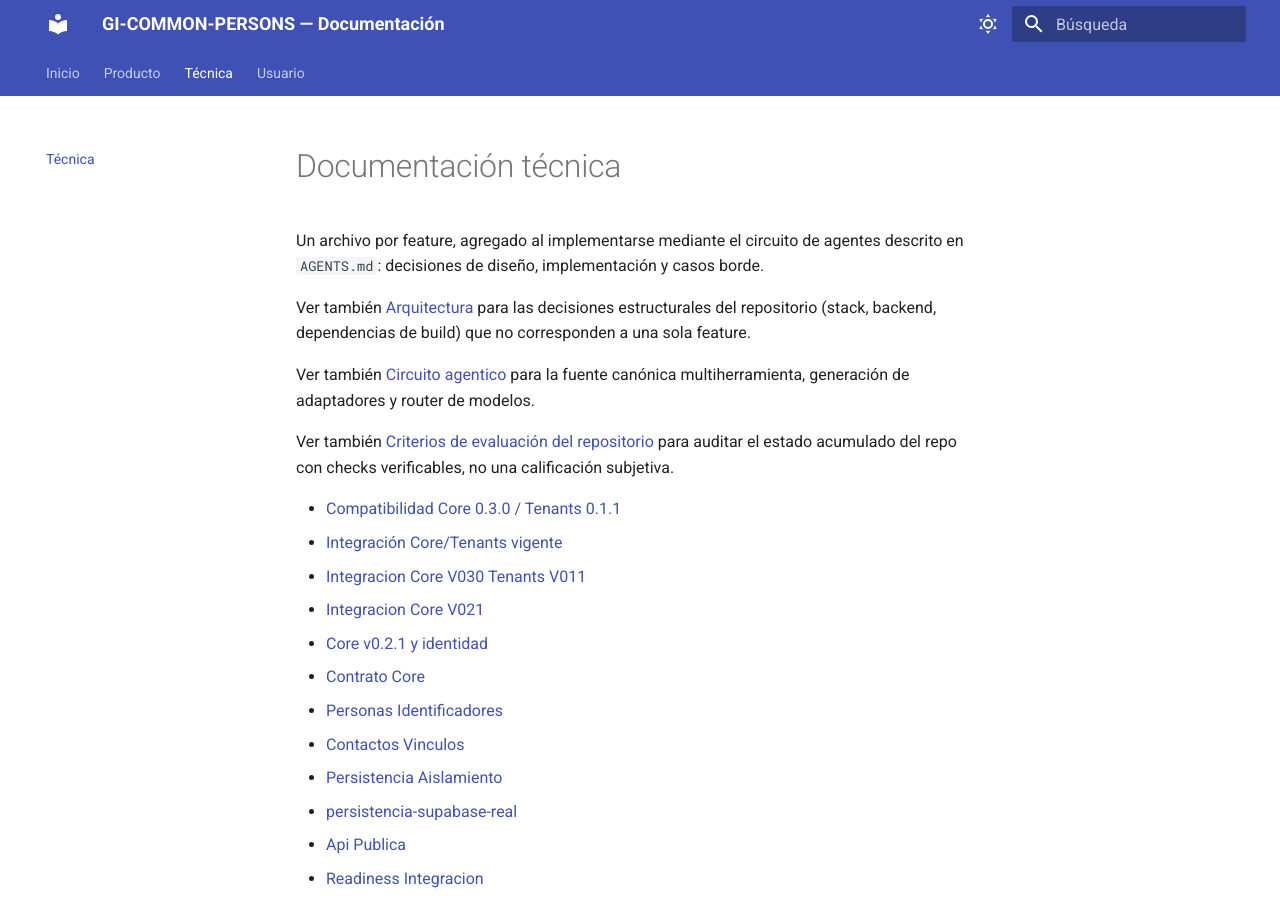
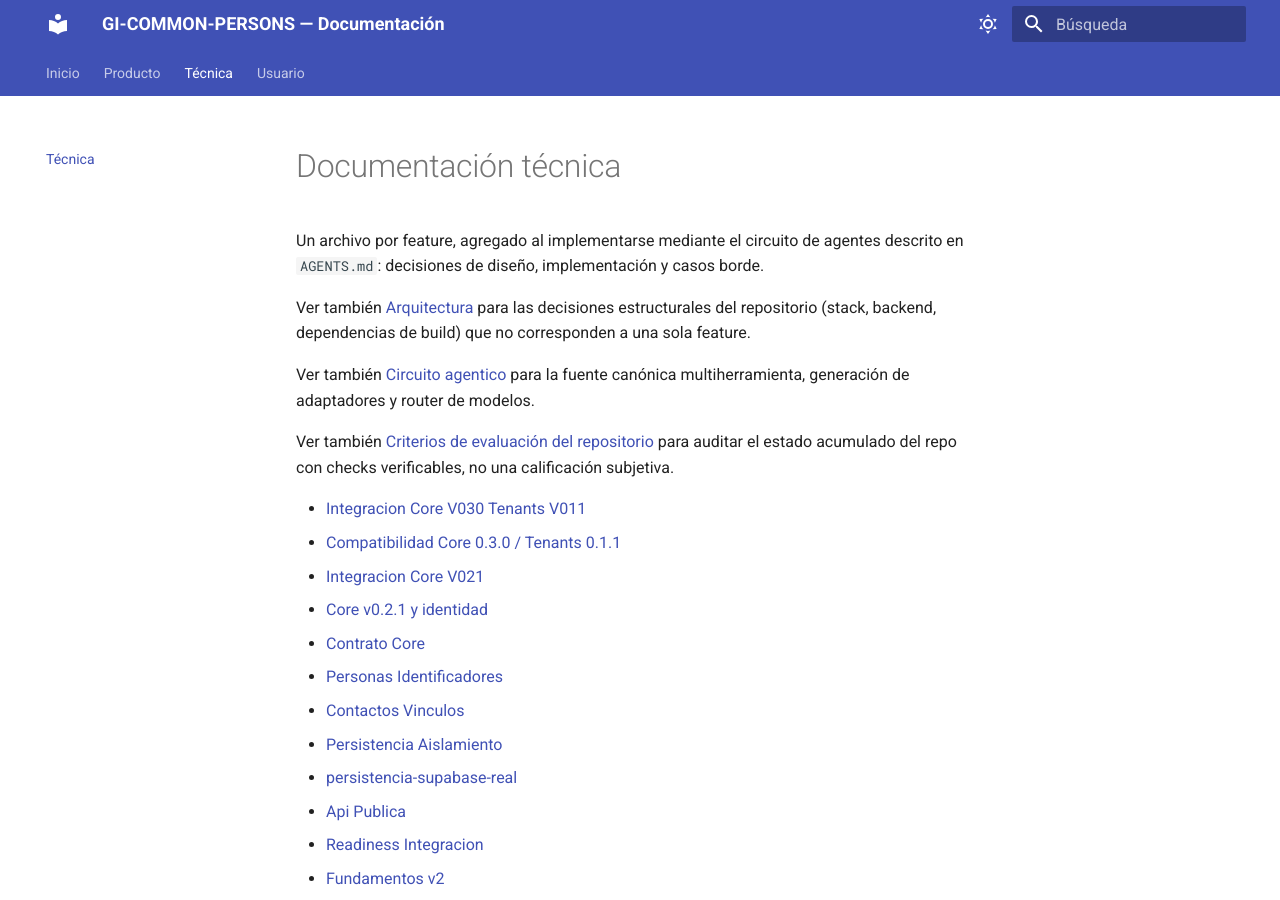
Before and after one commit to jlbellonGmail/gi-common-persons, an MkDocs documentation site: the page built from docs/tecnica/index.md, in a window 1280 px wide and 900 px high. Built offline with MkDocs 1.6.1 and Material for MkDocs 9.7.7, drawn with Linux system fonts in a browser that asks for light colours.

Commit message:
docs: fijar enlace único de integración

```diff
--- a/docs/tecnica/index.md
+++ b/docs/tecnica/index.md
@@ -16,9 +16,8 @@ para auditar el estado acumulado del repo con checks verificables, no una
 calificación subjetiva.
 
 <!-- FEATURE_LINKS_START -->
+- [Integracion Core V030 Tenants V011](integracion-core-v030-tenants-v011.md)
 - [Compatibilidad Core 0.3.0 / Tenants 0.1.1](compatibilidad-v030-v011.md)
-- [Integración Core/Tenants vigente](integracion-core-v030-tenants-v011.md)
-- [Integracion Core V030 Tenants V011](integracion-core-v030-tenants-v011.md)
 - [Integracion Core V021](integracion-core-v021.md)
 - [Core v0.2.1 y identidad](core-integration-v021.md)
 - [Contrato Core](contrato-core.md)
```
Also changed, not shown: docs/usuario/index.md (+1 -2 lines).
